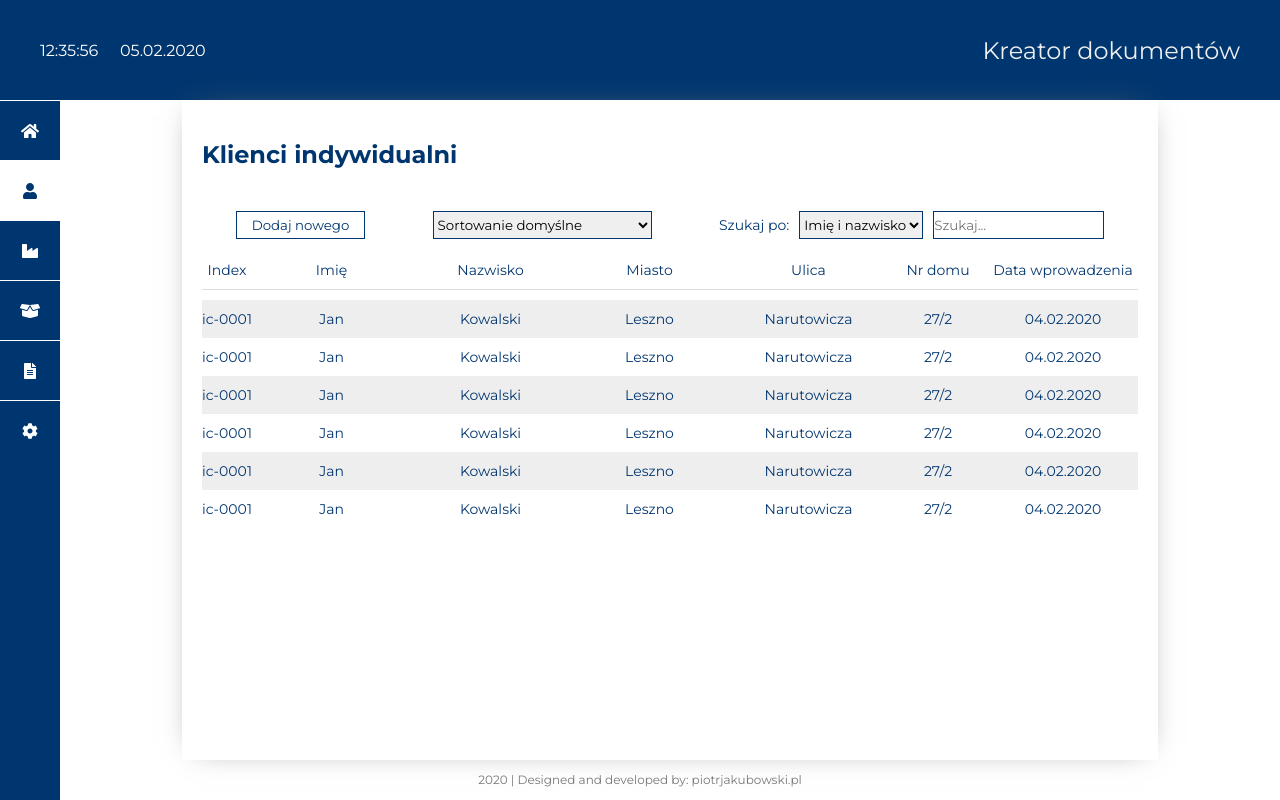
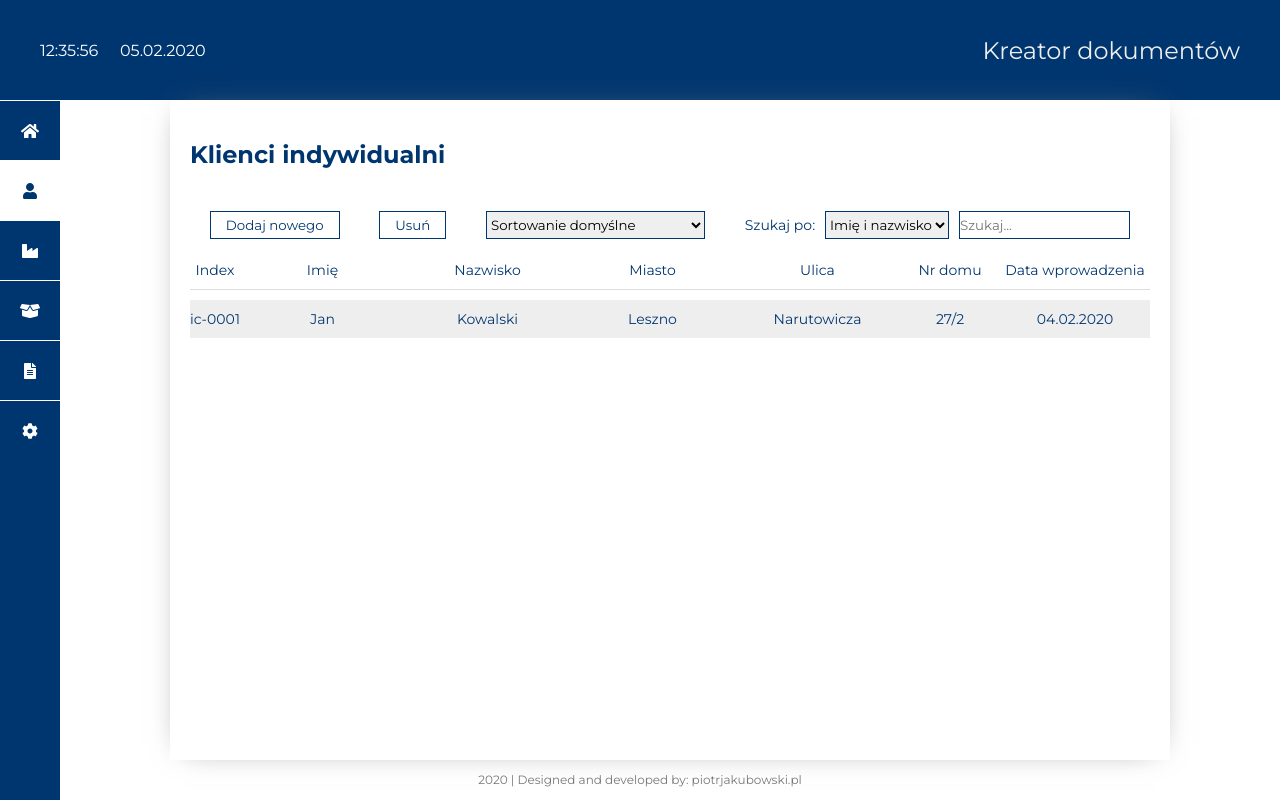
Before and after one commit to gumis1153/document-creator, a React (Create React App) app: page /individual in a window 1280 px wide. Built offline with nearby package versions, Linux system fonts and the light colour scheme.

Commit message:
individuals 0.9

```diff
--- a/package.json
+++ b/package.json
@@ -9,6 +9,10 @@
     "@testing-library/jest-dom": "^4.2.4",
     "@testing-library/react": "^9.4.0",
     "@testing-library/user-event": "^7.2.1",
+    "bcrypt": "^3.0.7",
+    "express": "^4.17.1",
+    "mongodb": "^3.5.2",
+    "node": "^13.7.0",
     "node-sass": "^4.13.1",
     "react": "^16.12.0",
     "react-dom": "^16.12.0",
--- a/src/App.js
+++ b/src/App.js
@@ -16,7 +16,6 @@ import {
   faFileAlt,
   faCog
 } from "@fortawesome/free-solid-svg-icons";
-import Login from "./components/Login/Login";
 import Home from "./views/home/Home";
 import Individual from "./views/individual/Individual";
 import Companies from "./views/companies/companies";
@@ -26,24 +25,12 @@ import Settings from "./views/settings/settings";
 import Footer from "./components/Footer/Footer";
 
 class App extends React.Component {
-  state = {
-    login: "admin",
-    password: "admin"
-  };
-
-  handleLogin = () => {
-    console.log("Logowanie");
-  };
-
+  state = {};
   render() {
     return (
       <>
         <Header />
-        {/* <Login
-          login={this.state.login}
-          password={this.state.password}
-          loginFn={this.handleLogin}
-        /> */}
+
         <Router>
           <div className={styles.wrapper}>
             <aside>
--- a/src/views/home/Home.js
+++ b/src/views/home/Home.js
@@ -1,22 +1,26 @@
 import React from "react";
+import loadingIcon from "../../assets/images/loading.gif";
 
 import styles from "./Home.module.scss";
 
 const Home = () => {
   return (
     <section className={styles.wrapper}>
-      <div>
-        <h2>Dziś jest piękny dzień</h2>
-        <h4>Uśmiechnij się :)</h4>
-      </div>
       <div className={styles.container}>
+        <div>
+          <h2>Dziś jest piękny dzień</h2>
+          <h4>Uśmiechnij się :)</h4>
+        </div>
+        <div className={styles.photoContainer}>
+          <img src="https://source.unsplash.com/1000x509/?beautiful" alt="" />
+        </div>
         <article>
-          <p>
-            Lorem ipsum dolor, sit amet consectetur adipisicing elit. Ipsum,
-            repudiandae fugit quam quod quo optio dolor in consequuntur eveniet
-            ullam hic impedit delectus sequi, sunt amet facere, obcaecati
-            possimus. Et!
-          </p>
+          {/* <p>
+            Lorem ipsum dolor sit amet consectetur adipisicing elit. Saepe
+            dolorem id nesciunt earum itaque neque ipsum, sequi dolores unde
+            odit expedita quis vel ab, magnam illo exercitationem quia aperiam?
+            Impedit?
+          </p> */}
         </article>
       </div>
     </section>
--- a/src/views/home/Home.module.scss
+++ b/src/views/home/Home.module.scss
@@ -1,25 +1,37 @@
 .wrapper {
   display: grid;
   grid-template-rows: 100px 1fr;
-  width: 80%;
+  width: 1000px;
   min-height: calc(100vh - 100px - 40px);
   margin: 0 auto;
   color: #00366f;
 
   h2 {
-    margin-top: 40px;
-    font-size: 22px;
+    // margin-top: 40px;
+    font-size: 26px;
   }
 }
 
 .container {
+  grid-row: 2 / 3;
   display: grid;
   grid-template-columns: repeat(2, 1fr);
-  grid-template-rows: repeat(2, 1fr);
+  grid-template-rows: 100px 1fr;
   grid-gap: 20px;
 
   article {
     grid-column: 2 / 3;
-    grid-row: 2 / 3;
+    grid-row: 1 / 2;
   }
 }
+
+
+
+.photoContainer {
+  grid-column: 1 / 3;
+  grid-row: 2 / 3;
+  display: flex;
+  justify-content: center;
+  align-items: center;
+
+}
--- a/src/views/individual/Individual.js
+++ b/src/views/individual/Individual.js
@@ -2,7 +2,10 @@ import React from "react";
 import styles from "./individual.module.scss";
 
 class Individual extends React.Component {
-  state = {};
+  state = {
+    data: null
+  };
+
   render() {
     return (
       <section className={styles.wrapper}>
@@ -12,6 +15,7 @@ class Individual extends React.Component {
         <div className={styles.container}>
           <div className={styles.filters}>
             <button>Dodaj nowego</button>
+            <button>Usuń</button>
             <select>
               <option value="default">Sortowanie domyślne</option>
               <option value="date-">Data wprowadzenia rosnąca</option>
@@ -31,6 +35,7 @@ class Individual extends React.Component {
               <input type="text" placeholder="Szukaj..." />
             </div>
           </div>
+
           <div className={styles.listTitles}>
             <div>
               <span>Index</span>
@@ -78,121 +83,6 @@ class Individual extends React.Component {
                 <span>04.02.2020</span>
               </div>
             </div>
-            <div className={styles.item}>
-              <div>
-                <span>ic-0001</span>
-              </div>
-              <div>
-                <span>Jan</span>
-              </div>
-              <div>
-                <span>Kowalski</span>
-              </div>
-              <div>
-                <span>Leszno</span>
-              </div>
-              <div>
-                <span>Narutowicza</span>
-              </div>
-              <div>
-                <span>27/2</span>
-              </div>
-              <div>
-                <span>04.02.2020</span>
-              </div>
-            </div>
-            <div className={styles.item}>
-              <div>
-                <span>ic-0001</span>
-              </div>
-              <div>
-                <span>Jan</span>
-              </div>
-              <div>
-                <span>Kowalski</span>
-              </div>
-              <div>
-                <span>Leszno</span>
-              </div>
-              <div>
-                <span>Narutowicza</span>
-              </div>
-              <div>
-                <span>27/2</span>
-              </div>
-              <div>
-                <span>04.02.2020</span>
-              </div>
-            </div>
-            <div className={styles.item}>
-              <div>
-                <span>ic-0001</span>
-              </div>
-              <div>
-                <span>Jan</span>
-              </div>
-              <div>
-                <span>Kowalski</span>
-              </div>
-              <div>
-                <span>Leszno</span>
-              </div>
-              <div>
-                <span>Narutowicza</span>
-              </div>
-              <div>
-                <span>27/2</span>
-              </div>
-              <div>
-                <span>04.02.2020</span>
-              </div>
-            </div>
-            <div className={styles.item}>
-              <div>
-                <span>ic-0001</span>
-              </div>
-              <div>
-                <span>Jan</span>
-              </div>
-              <div>
-                <span>Kowalski</span>
-              </div>
-              <div>
-                <span>Leszno</span>
-              </div>
-              <div>
-                <span>Narutowicza</span>
-              </div>
-              <div>
-                <span>27/2</span>
-              </div>
-              <div>
-                <span>04.02.2020</span>
-              </div>
-            </div>
-            <div className={styles.item}>
-              <div>
-                <span>ic-0001</span>
-              </div>
-              <div>
-                <span>Jan</span>
-              </div>
-              <div>
-                <span>Kowalski</span>
-              </div>
-              <div>
-                <span>Leszno</span>
-              </div>
-              <div>
-                <span>Narutowicza</span>
-              </div>
-              <div>
-                <span>27/2</span>
-              </div>
-              <div>
-                <span>04.02.2020</span>
-              </div>
-            </div>
           </div>
         </div>
       </section>
--- a/src/views/individual/individual.module.scss
+++ b/src/views/individual/individual.module.scss
@@ -1,7 +1,7 @@
 .wrapper {
     display: grid;
     grid-template-rows: 100px 1fr;
-    width: 80%;
+    width: 1000px;
     height: auto;
     min-height: calc(100vh - 100px - 40px);
     margin: 0 auto;
@@ -83,8 +83,6 @@
             font-size: 14px;
             text-align: center;
         }
-
-
     }
 }
 
```
Also changed, not shown: src/assets/images/loading.gif (added), 1 other file (tests, documents, lock files or other folders).
